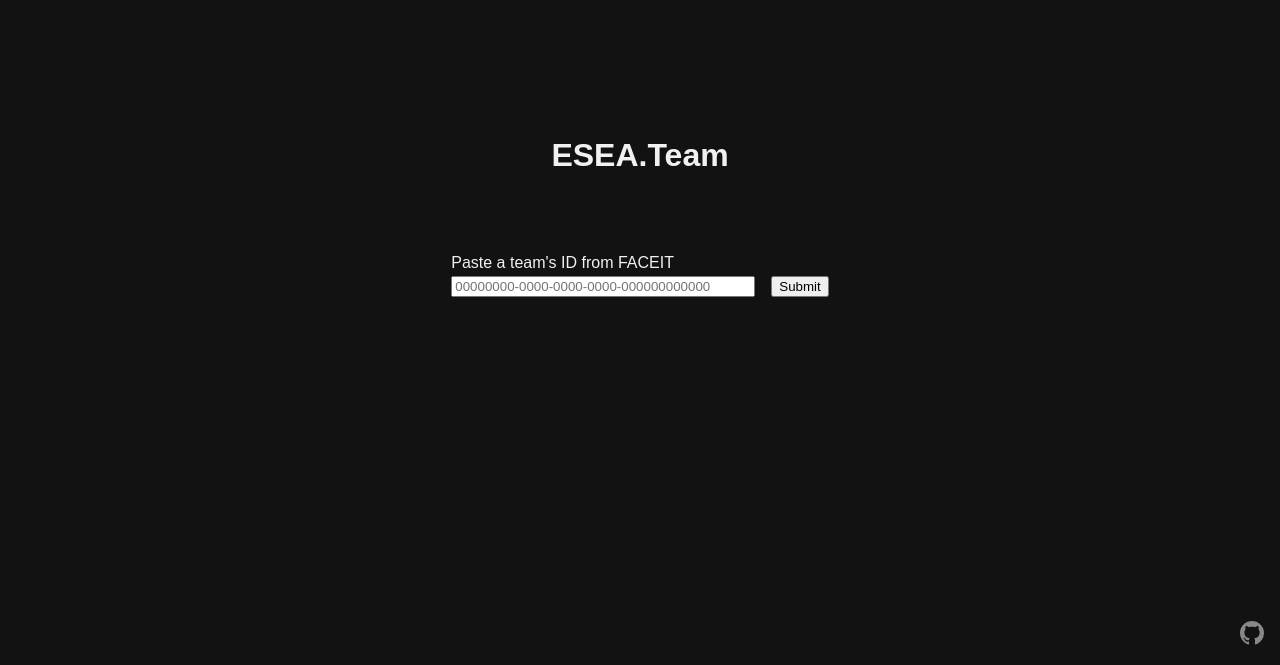
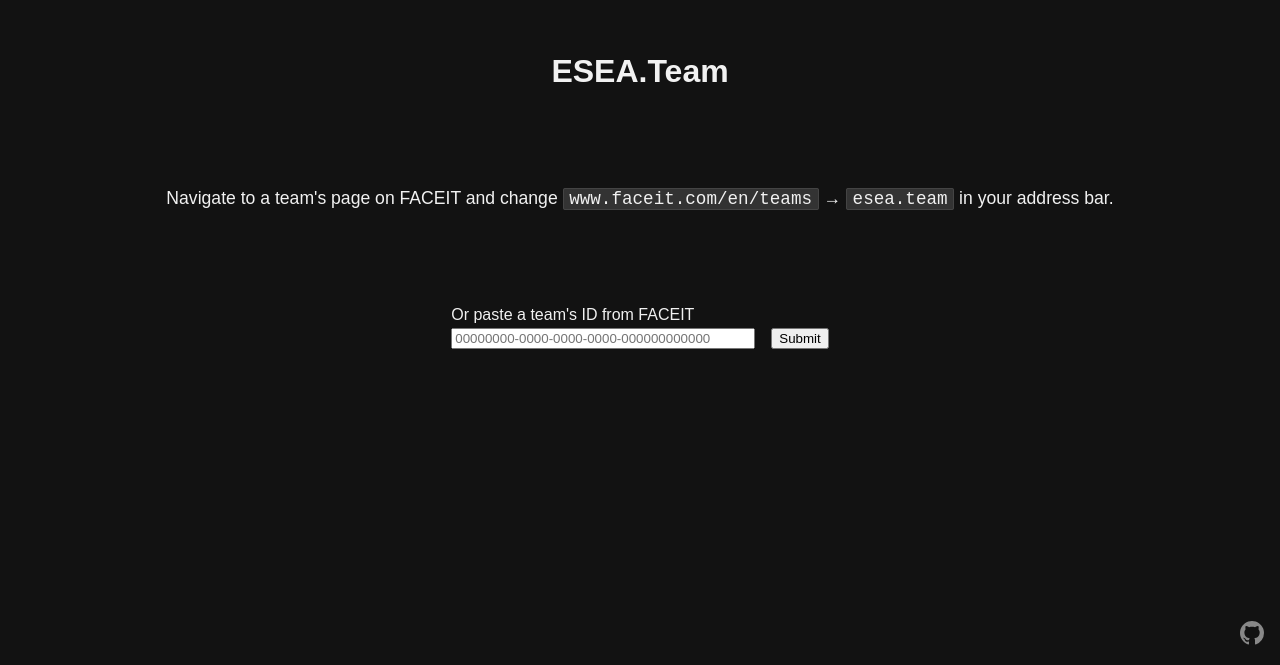
Before and after one commit to jacobmischka/esea.team, a SvelteKit app: page / in a window 1280 px wide. Shown: the part 135-800 px from the top of the page. Built offline with nearby package versions, Linux system fonts and the light colour scheme.

Commit message:
Add brief intro text to landing page

```diff
--- a/src/routes/+page.svelte
+++ b/src/routes/+page.svelte
@@ -14,9 +14,15 @@
 		<h1>ESEA.Team</h1>
 	</header>
 
+	<p>
+		Navigate to a team's page on FACEIT and change
+		<code>www.faceit.com/en/teams</code> →
+		<code>esea.team</code> in your address bar.
+	</p>
+
 	<form on:submit={handleSubmit}>
 		<label>
-			Paste a team's ID from FACEIT
+			Or paste a team's ID from FACEIT
 			<input
 				type="text"
 				name="teamID"
@@ -33,12 +39,21 @@
 		display: flex;
 		flex-direction: column;
 		justify-content: center;
-		gap: 3rem;
+		align-items: center;
+		gap: 5rem;
 		min-height: 80vh;
 	}
 
-	header {
-		margin: 2rem;
+	p {
+		font-size: 1.1rem;
+	}
+
+	code {
+		font-size: 1.1rem;
+		padding: 0 0.35rem;
+		background-color: #333;
+		border: 1px solid #444;
+		border-radius: 2px;
 	}
 
 	h1 {
```
